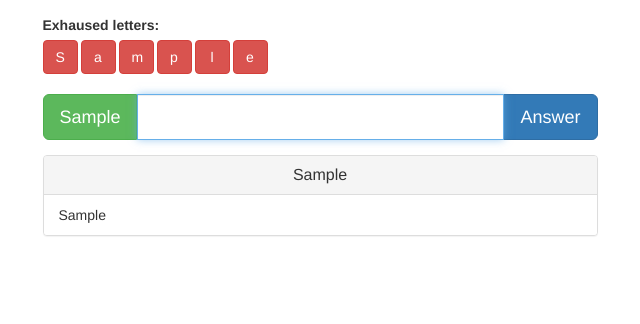
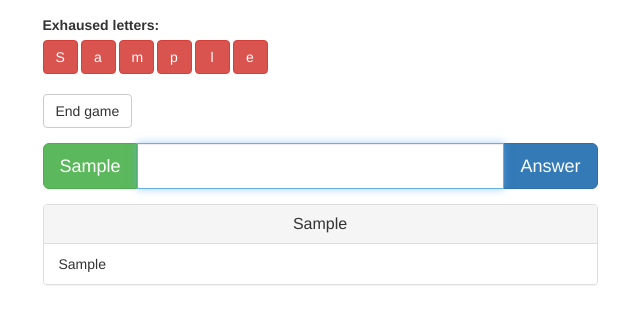
Before and after one commit to VlasovVitaly/goroda, a Django app: page /game/1/ in a window 1280 px wide. Shown: the top 324 px of the page, without its empty margins (320-960 px from the left). Run offline with Django 3.2, Linux system fonts and the light colour scheme; a user stored in the database is signed in; tables that the repository leaves empty hold one stand-in row (values such as "Sample post"); some libraries are stand-ins or nearby versions.

Commit message:
Match ending working
  Missing finished match template

```diff
--- a/game/models.py
+++ b/game/models.py
@@ -113,13 +113,12 @@ class Match(models.Model):
 
         return turns[:max_hints] if max_hints else turns
 
-    def end_match(self, commit=False):
+    def end_match(self):
         self.finished = True
         self.ended = timezone.now()
         self.winner = self.next_team
 
-        if commit is True:
-            self.save()
+        self.save(update_fields=('finished', 'ended', 'winner'))
 
     def __repr__(self):
         return '<{}>: {} [{}, {}]'.format(self.__class__.__name__, self.id, self.team1, self.team2)
--- a/game/templates/game/match_detail.html
+++ b/game/templates/game/match_detail.html
@@ -10,6 +10,11 @@
                 {% for letter in match.exhaused_letters %}<label class="btn btn-danger letter-btn-label">{{ letter }}</label>{% endfor %}
             </div>
             {% endspaceless %}
+        </div>
+    </div>
+    <div class="row match-detail-row">
+        <div class="col-md-6 col-md-offset-3">
+            <a href={% url 'game:end' match.id %} class="btn btn-default">End game</a>
         </div>
     </div>
     <div class="row match-detail-row">
--- a/game/views.py
+++ b/game/views.py
@@ -53,11 +53,10 @@ def match_detail(request, match):
     return render(request, 'game/match_detail.html', context=context)
 
 
-@require_POST
+#@require_POST
 @match_judge_required
 def end_match(request, match):
-    match.end_match(commit=False)
-    match.save()
+    match.end_match()
 
     if request.is_ajax():
         pass  # FIXME return Json answer
```
